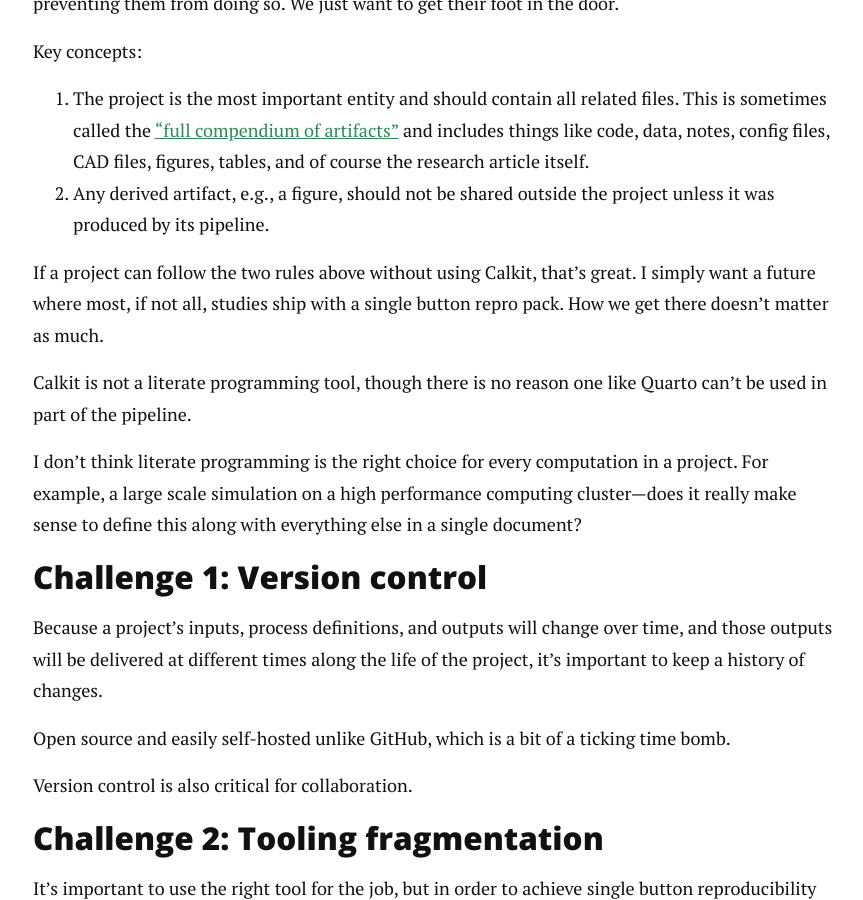
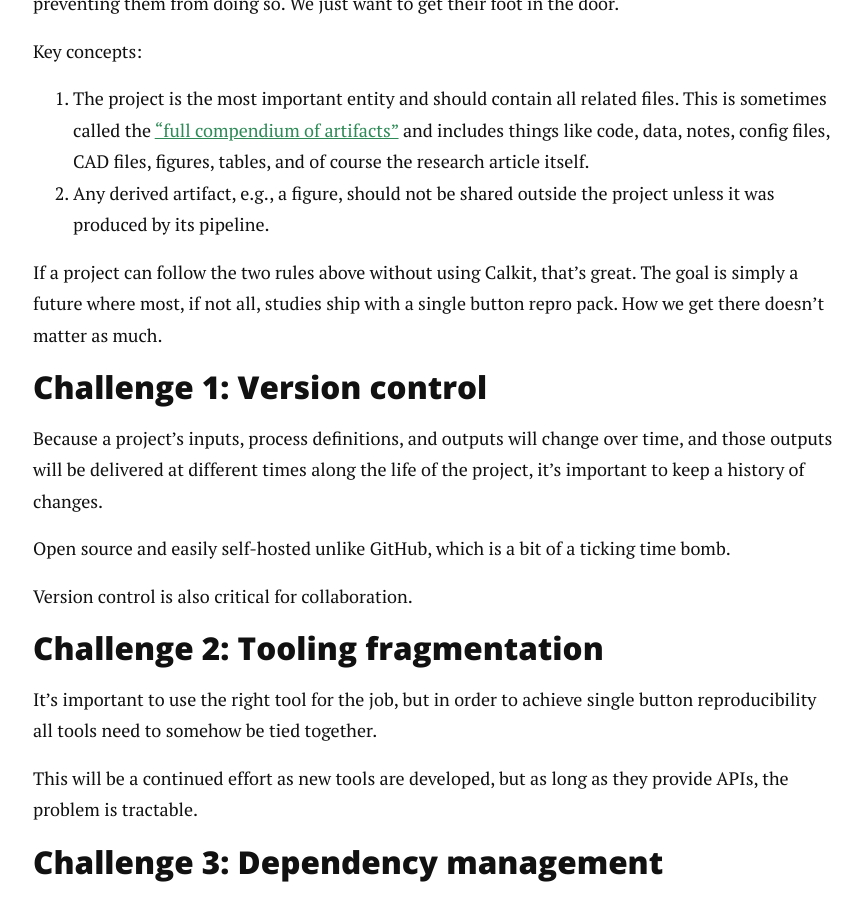
Before and after one commit to petebachant/petebachant.github.io, a Jekyll site: the page built from _posts/2025-09-01-single-button.md, in a window 1280 px wide and 900 px high, scrolled down 7442 px. Shown: the whole window, without its empty margins (207-1070 px from the left). Built offline with Jekyll 4.4.1, drawn with Linux system fonts in a browser that asks for light colours; nearby versions of some CDN libraries; comment, search, counter and statistics services are not loaded.

Commit message:
Remove literate programing part

```diff
--- a/_posts/2025-09-01-single-button.md
+++ b/_posts/2025-09-01-single-button.md
@@ -384,19 +384,9 @@ Key concepts:
 
 If a project can follow the two rules above without
 using Calkit, that's great.
-I simply want a future where most, if not all, studies ship with a
+The goal is simply a future where most, if not all, studies ship with a
 single button repro pack.
 How we get there doesn't matter as much.
-
-Calkit is not a literate programming tool,
-though there is no reason one like Quarto
-can't be used in part of the pipeline.
-
-I don't think literate programming is the right choice for every
-computation in a project.
-For example, a large scale simulation on a high performance computing
-cluster---does it really make sense to define this along with everything
-else in a single document?
 
 ### Challenge 1: Version control
 
```
